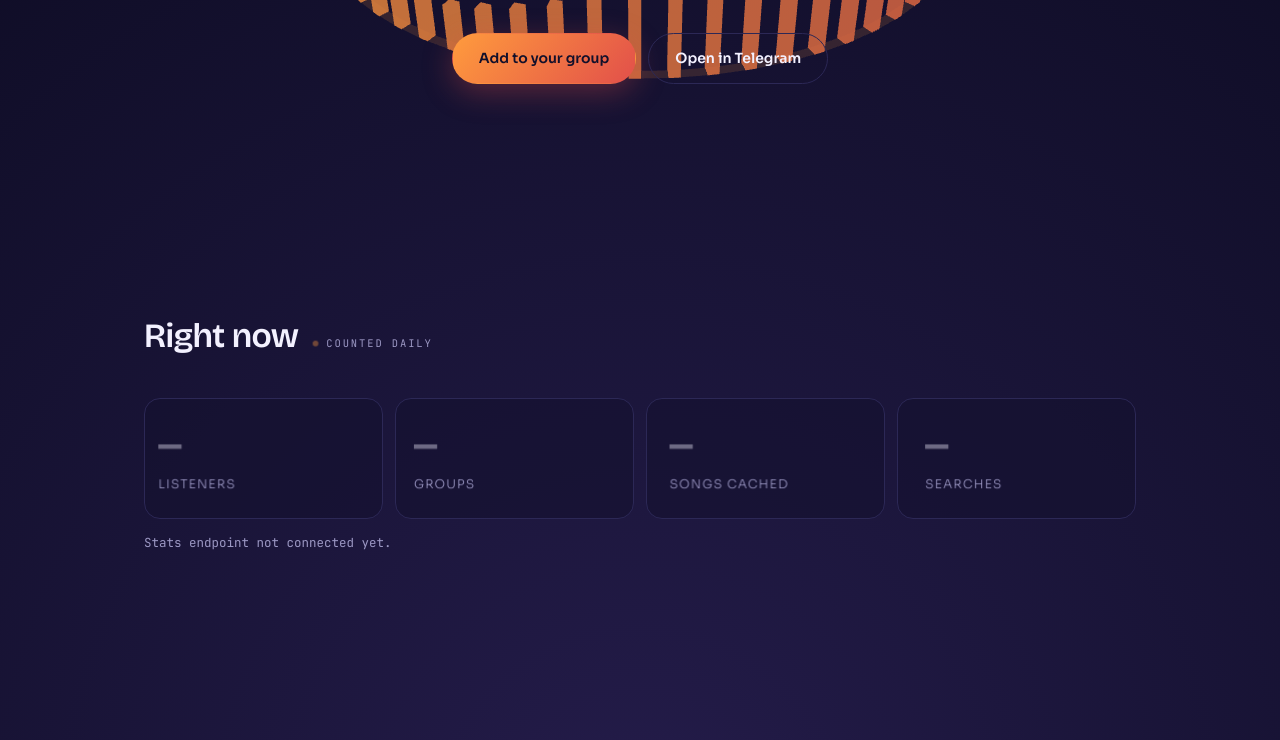
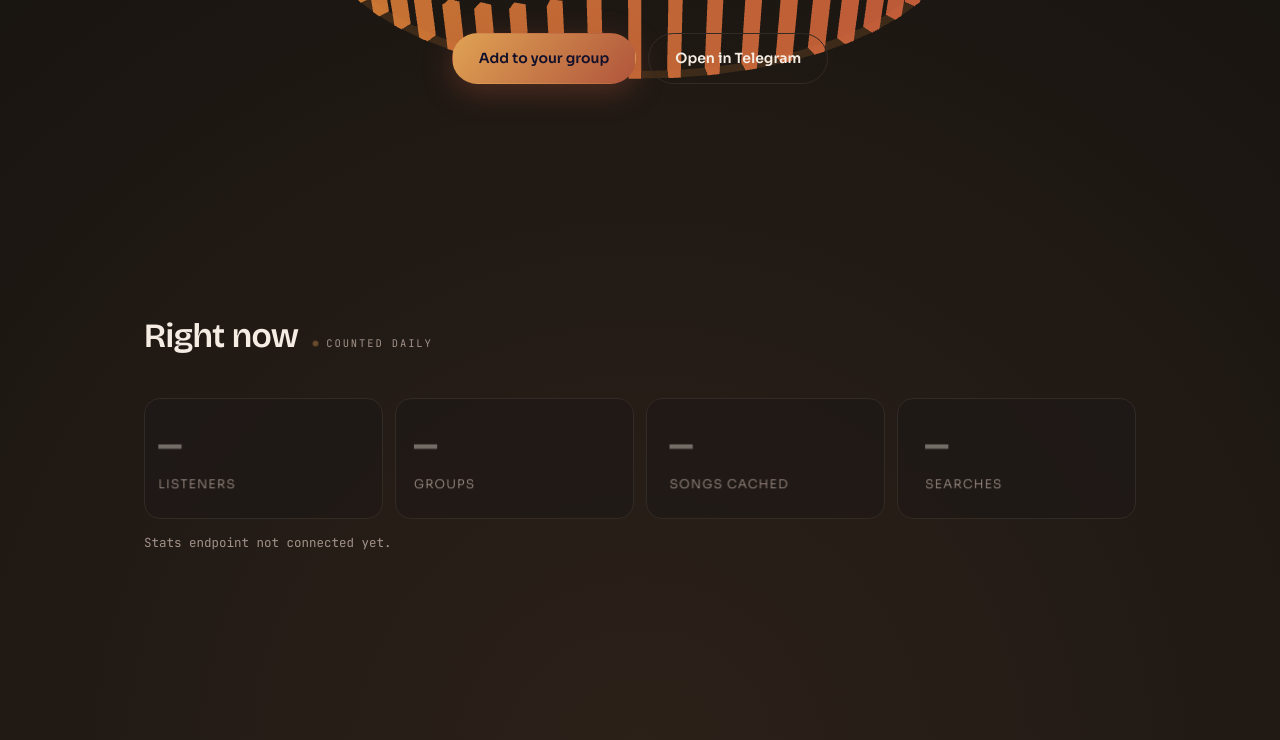
Before and after one commit to makwanaj789-sys/aartimusic-site, a plain HTML site: page index.html in a window 1280 px wide. Shown: the part 535-1275 px from the top of the page. Drawn offline with nearby package versions, Linux system fonts and the light colour scheme; animation ran at ten frames a second.

Commit message:
Update tokens.css

```diff
--- a/css/tokens.css
+++ b/css/tokens.css
@@ -2,13 +2,16 @@
    TOKENS
    Change colours, fonts and spacing here. Nothing else needs
    editing — every other file reads these values.
+
+   Palette: golden-hour warmth. Amber light, cream highlights,
+   deep espresso shadows.
    ============================================================ */
 
 :root{
   /* --- accent (used in both themes) --- */
-  --flame:      #FF9B3D;   /* main accent */
-  --flame-hot:  #FFD166;   /* bright end of the gradient */
-  --ember:      #E2504A;   /* deep end of the gradient */
+  --flame:      #E0A253;   /* golden amber — main accent */
+  --flame-hot:  #F7DCA8;   /* pale gold — bright end */
+  --ember:      #B0553C;   /* warm terracotta — deep end */
 
   /* --- typefaces --- */
   --font-display: 'Bricolage Grotesque', system-ui, sans-serif;
@@ -23,22 +26,22 @@
   --ease: cubic-bezier(.22,.61,.36,1);
 }
 
-/* --- night theme (default) --- */
+/* --- night: a warm dark room lit by lamplight --- */
 [data-theme="night"]{
-  --bg:      #0B0A1F;
-  --surface: #14123099;
-  --line:    #2C2856;
-  --ink:     #F3F1FF;
-  --mist:    #9C98C4;
-  --glow:    radial-gradient(circle at 50% 40%, #241C4A 0%, #0B0A1F 62%);
+  --bg:      #12100E;
+  --surface: #1E1917B3;
+  --line:    #322A25;
+  --ink:     #F5EDE3;
+  --mist:    #A2938A;
+  --glow:    radial-gradient(circle at 50% 38%, #2C2119 0%, #12100E 62%);
 }
 
-/* --- day theme --- */
+/* --- day: warm porcelain, not yellow --- */
 [data-theme="day"]{
-  --bg:      #F7F0E4;
-  --surface: #FFFFFFB3;
-  --line:    #E0D2BC;
-  --ink:     #1A1636;
-  --mist:    #6B6489;
-  --glow:    radial-gradient(circle at 50% 40%, #FFF6E6 0%, #F7F0E4 62%);
+  --bg:      #F4EFE9;
+  --surface: #FFFFFFC4;
+  --line:    #E0D5C8;
+  --ink:     #241C17;
+  --mist:    #6E6058;
+  --glow:    radial-gradient(circle at 50% 38%, #FFFCF8 0%, #EFE7DC 62%);
 }
```
